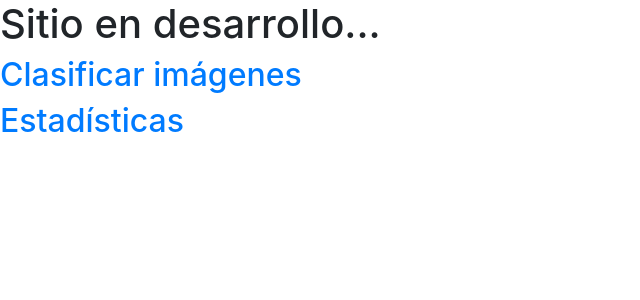
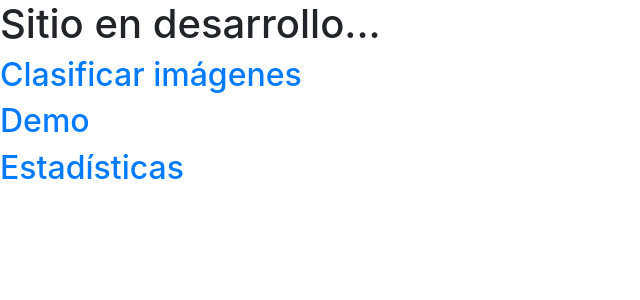
Before and after one commit to jssprz/annotationsite, a Django app: page / in a window 1280 px wide. Shown: the top 300 px of the page, without its empty margins (0-640 px from the left). Run offline with Django 3.2, Linux system fonts and the light colour scheme; some libraries are stand-ins or nearby versions.

Commit message:
adds link to demo in index page

```diff
--- a/tweets/templates/index.html
+++ b/tweets/templates/index.html
@@ -7,5 +7,6 @@
     <h1>{{welcome_msg}}</h1>
 {% endif %}
 <h2><a href="{% url 'tagger' %}">Clasificar imágenes</a></h2>
+<h2><a href="{% url 'demo' %}">Demo</a></h2>
 <h2><a href="{% url 'statistics' %}">Estadísticas</a></h2>
 {% endblock %}
```
